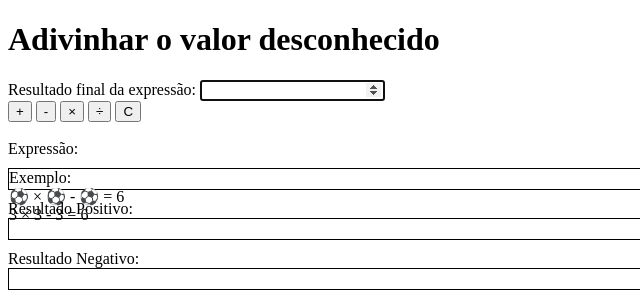
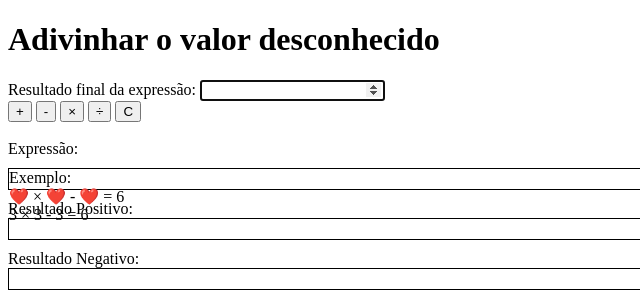
Before and after one commit to andjao/web-guess-the-unknown-value, a plain HTML site: page index.html in a window 1280 px wide. Shown: the full height of the page, 0-640 px from the left. Drawn offline with Linux system fonts and the light colour scheme.

Commit message:
implement random emoji

```diff
--- a/index.html
+++ b/index.html
@@ -19,7 +19,11 @@
     <button id="clear">C</button>
     <br><br>
     <label>Expressão:</label>
-    <div id="expression">Exemplo:<br>⚽ × ⚽ - ⚽ = 6<br>3 × 3 - 3 = 6</div>
+    <div id="expression"></div>
+    <script>
+        emoji = emojis[Math.floor(Math.random() * emojis.length)];
+        document.getElementById('expression').innerHTML = `Exemplo:<br>${emoji} × ${emoji} - ${emoji} = 6<br>3 × 3 - 3 = 6`
+    </script>
     <label>Resultado Positivo:</label>
     <div id="resultP"></div>
     <label>Resultado Negativo:</label>
--- a/js/script.js
+++ b/js/script.js
@@ -3,6 +3,8 @@ let expressionE = ' ? ';
 let i = 0;
 let resultP;
 let resultN;
+const emojis = ['😃', '😁', '😍', '💀', '👕', '👖', '👟', '🎩', '🎓', '🕶️', '🐶', '🐱', '🌎', '⭐', '🍎', '🍌', '🍓', '🍔', '🍟', '🍕', '⚽', '🏀', '🎱', '🚲', '🚍', '🚘', '✈️', '🏠', '🔑', '🎁', '❤️', '🎵', '🕒'];
+let emoji;
 document.addEventListener("click", function (e) {
     if (e.target.id === 'operator') {
         if (document.getElementById('valueFinal').value === '') {
@@ -51,7 +53,8 @@ document.addEventListener("click", function (e) {
         expressionE = ' ? ';
         document.getElementById('valueFinal').value = '';
         document.getElementById('valueFinal').focus();
-        document.getElementById('expression').innerHTML = 'Exemplo:<br>⚽ × ⚽ - ⚽ = 6<br>3 × 3 - 3 = 6';
+        emoji = emojis[Math.floor(Math.random() * emojis.length)]
+        document.getElementById('expression').innerHTML = `Exemplo:<br>${emoji} × ${emoji} - ${emoji} = 6<br>3 × 3 - 3 = 6`;
         document.getElementById('resultP').innerHTML = '';
         document.getElementById('resultN').innerHTML = '';
     }
```
